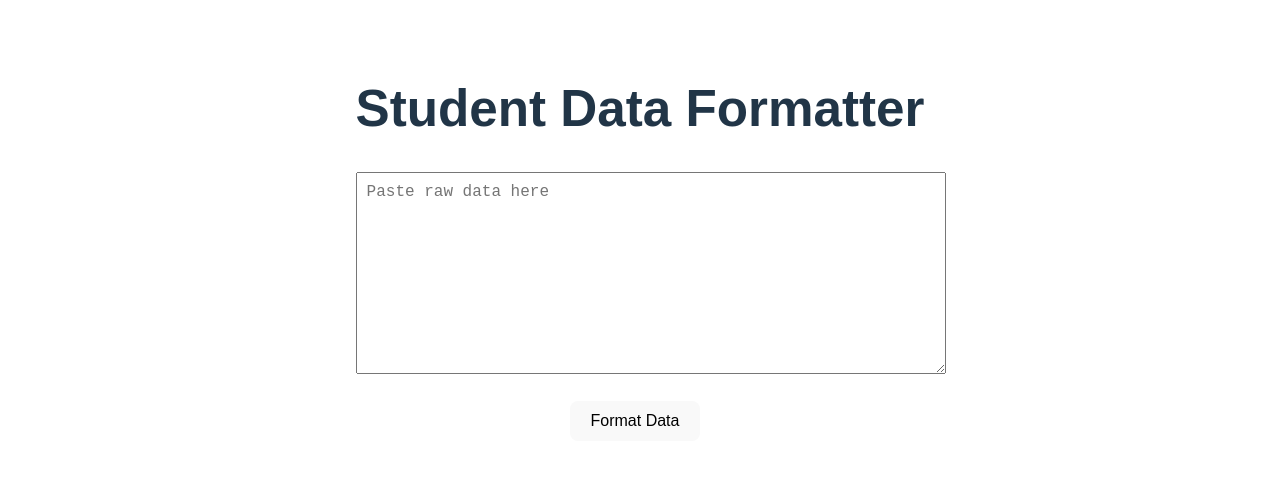
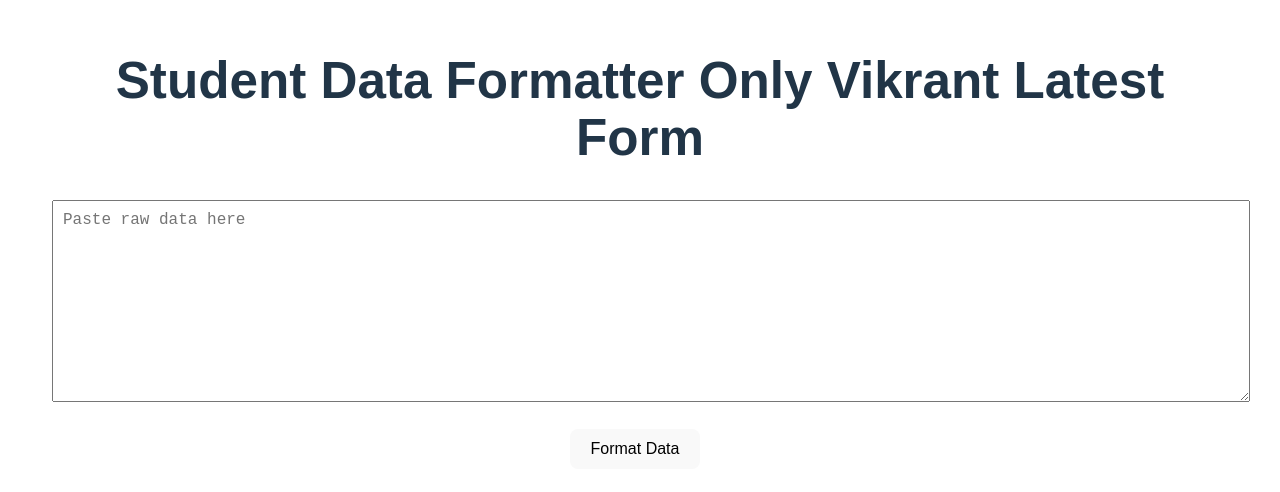
Before and after one commit to Skillsilo/form-format-vikrant-latest-form, a React (Vite) app: page / in a window 1280 px wide. Shown: the part 156-648 px from the top of the page. Built offline with nearby package versions, Linux system fonts and the light colour scheme.

Commit message:
Fix bug in user login flow

```diff
--- a/src/App.jsx
+++ b/src/App.jsx
@@ -69,7 +69,7 @@ function App() {
       aadharNumber: data[17]?.trim() || "Not mentioned",
       city: `${data[4]?.trim() || ""}`.trim(),
       state: getStateFromString(rawData), // Use the state-matching function
-      studentContact: `${data[5]?.trim() || ""}, ${data[11]?.trim() || ""}`.trim(),
+      studentContact: "",
       email: data[6]?.trim() || "Not mentioned",
     };
   };
@@ -102,13 +102,13 @@ function App() {
   const handleCopy = () => {
     if (formattedText) {
       navigator.clipboard.writeText(formattedText);
-      alert("Formatted data copied to clipboard!");
+      alert("Formatted data copied and Make sure data is right!");
     }
   };
 
   return (
     <div style={{ padding: "20px", fontFamily: "Arial, sans-serif" }}>
-      <h1>Student Data Formatter</h1>
+      <h1>Student Data Formatter Only Vikrant Latest Form</h1>
       <textarea
         value={rawData}
         onChange={(e) => setRawData(e.target.value)}
@@ -169,7 +169,7 @@ function App() {
               cursor: "pointer",
             }}
           >
-            Copy to Clipboard
+            Copy to Clipboard & and Make sure is Correct
           </button>
         </div>
       )}
```
